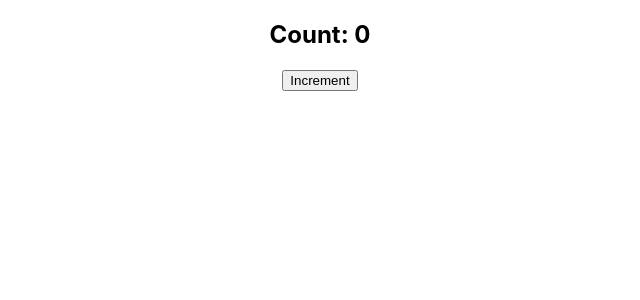
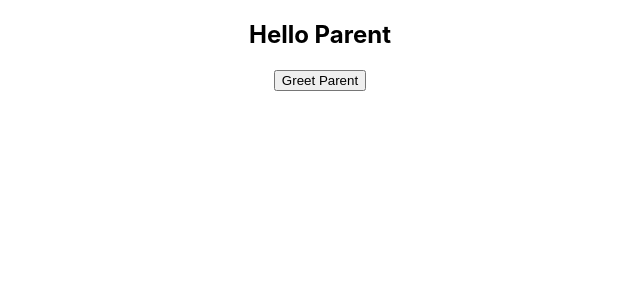
Before and after one commit to Srihil/React-Course-CodeEvolution, a React (Create React App) app: page / in a window 1280 px wide. Shown: the top 300 px of the page, without its empty margins (320-960 px from the left). Built offline with nearby package versions, Linux system fonts and the light colour scheme.

Commit message:
Knowing about the parent and child component

```diff
--- a/src/App.js
+++ b/src/App.js
@@ -4,6 +4,7 @@ import Greet from './components/Greet'
 import Welcome from './components/Welcome'
 import Hello from './components/Hello';
 import Counter from './components/Counter';
+import ParentComponent from './components/ParentComponent';
 
 function App() {
   return (
@@ -13,8 +14,9 @@ function App() {
         <h2>Children example</h2>
       </Greet>
       <Welcome name="sahil"/>
-      <Hello /> */}
-      <Counter />
+      <Hello />
+      <Counter /> */}
+      <ParentComponent />
     </div>
   );
 }
--- /dev/null
+++ b/src/components/ChildComponent.js
@@ -0,0 +1,13 @@
+import React from "react";
+
+function ChildComponent(props) {
+  return (
+    <div>
+      <button onClick={() => props.greetHandler("Sriya")}>
+        Greet Parent
+      </button>
+    </div>
+  );
+}
+
+export default ChildComponent;
--- /dev/null
+++ b/src/components/ParentComponent.js
@@ -0,0 +1,30 @@
+import React, { Component } from "react";
+import ChildComponent from "./ChildComponent";
+
+class ParentComponent extends Component {
+  constructor() {
+    super();
+    this.state = {
+      message: "Hello Parent"
+    };
+  }
+
+  greetParent = (childName) => {
+    this.setState({
+      message: `Hello from ${childName}`
+    });
+  };
+
+  render() {
+    return (
+      <div>
+        <h2>{this.state.message}</h2>
+
+        {/* Passing method to child */}
+        <ChildComponent greetHandler={this.greetParent} />
+      </div>
+    );
+  }
+}
+
+export default ParentComponent;
```
